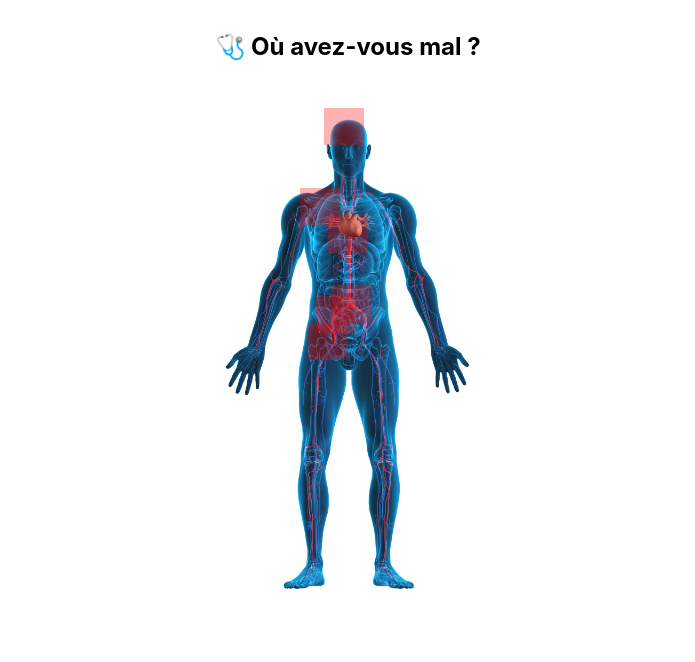
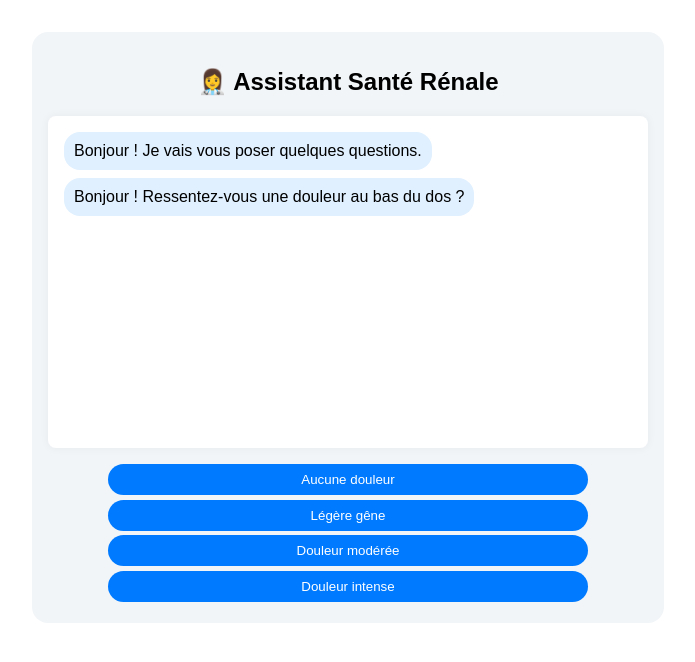
Before and after one commit to zinebu/nephro_platform, a React (Create React App) app in the folder frontend/: page / in a window 1280 px wide. Both pictures are taken after a click on the button "Commencer". Shown: the top 662 px of the page, without its empty margins (292-987 px from the left). Built offline with nearby package versions, Linux system fonts and the light colour scheme.

Commit message:
3eme commit

```diff
--- a/frontend/src/components/BodySelector.js
+++ b/frontend/src/components/BodySelector.js
@@ -1,96 +1,127 @@
-import React, { useState } from "react";
-import bodyImage from "../assets/corps.jpeg"; // remplace avec ton image
+import React, { useState, useEffect } from "react";
 
-export default function BodySelector({ onZoneClick }) {
-  const [selectedZone, setSelectedZone] = useState(null);
+const questions = [
+  { id: 1, text: "Bonjour ! Ressentez-vous une douleur au bas du dos ?", options: ["Aucune douleur", "Légère gêne", "Douleur modérée", "Douleur intense"] },
+  { id: 2, text: "Avez-vous remarqué un gonflement des chevilles ou des jambes ?", options: ["Non", "Parfois en fin de journée", "Souvent le matin", "Toujours gonflées"] },
+  { id: 3, text: "Votre urine a-t-elle changé de couleur ou d’odeur ?", options: ["Pas du tout", "Légère différence", "Changement notable", "Urine foncée ou malodorante"] },
+  { id: 4, text: "Ressentez-vous une fatigue excessive ces derniers temps ?", options: ["Non, je suis en forme", "Fatigue légère", "Fatigue fréquente", "Fatigue constante"] },
+  { id: 5, text: "Souffrez-vous de nausées ou de perte d’appétit ?", options: ["Non", "Nausées occasionnelles", "Perte d’appétit régulière", "Nausées fréquentes et perte d’appétit"] }
+];
 
-  const analysesParZone = {
-    coeur: ["ECG", "Troponine", "Pression artérielle"],
-    reins: ["Créatinine", "Urée", "Analyse d'urine"],
-    foie: ["ALAT", "ASAT", "Bilirubine"],
-    poumons: ["Gaz du sang", "Radio thoracique"],
-    cerveau: ["IRM", "Électroencéphalogramme"],
-    estomac: ["Fibroscopie", "pH-métrie"]
-  };
+const analysesSuggerees = [
+  "Créatinine",
+  "Urée",
+  "Analyse d'urine complète",
+  "Débit de filtration glomérulaire (DFG)",
+  "Protéinurie"
+];
 
-  const descriptions = {
-    coeur: "Le cœur pompe le sang et peut être douloureux en cas de problème cardiaque.",
-    reins: "Les reins filtrent le sang. Des douleurs lombaires peuvent indiquer une atteinte.",
-    foie: "Le foie aide à métaboliser et éliminer les toxines. Douleurs sous les côtes ?",
-    poumons: "Les poumons permettent la respiration. Difficulté à respirer ou douleur thoracique ?",
-    cerveau: "Le cerveau contrôle tout le corps. Céphalées ? Perte de mémoire ?",
-    estomac: "L’estomac digère les aliments. Douleurs abdominales ? Reflux ?"
-  };
+export default function RenalSymptomChat({ onContinue }) {
+  const [step, setStep] = useState(-1);
+  const [chat, setChat] = useState([]);
+  const [writing, setWriting] = useState(false);
+  const [responses, setResponses] = useState({});
+  const [showResults, setShowResults] = useState(false);
 
-  const handleClick = (zone) => {
-    setSelectedZone(zone);
+  useEffect(() => {
+    if (step === -1) {
+      setWriting(true);
+      setTimeout(() => {
+        setChat([{ type: "bot", text: "Bonjour ! Je vais vous poser quelques questions." }]);
+        setWriting(false);
+        setTimeout(() => setStep(0), 500);
+      }, 800);
+    } else if (step < questions.length && !writing) {
+      setWriting(true);
+      setTimeout(() => {
+        setChat(prev => [...prev, { type: "bot", text: questions[step].text }]);
+        setWriting(false);
+      }, 600);
+    }
+  }, [step]);
+
+  const handleUserResponse = (answer) => {
+    const currentQuestion = questions[step];
+    setResponses(prev => ({ ...prev, [currentQuestion.id]: answer }));
+    setChat(prev => [...prev, { type: "user", text: answer }]);
+    if (step + 1 < questions.length) {
+      setStep(step + 1);
+    } else {
+      setShowResults(true);
+    }
   };
 
   return (
-    <div style={{ textAlign: "center", marginTop: "2rem" }}>
-      <h2>🩺 Où avez-vous mal ?</h2>
+    <div style={{ maxWidth: "600px", margin: "2rem auto", padding: "1rem", backgroundColor: "#f2f5f8", borderRadius: "1rem", fontFamily: "Arial" }}>
+      <h2 style={{ textAlign: "center" }}>👩‍⚕️ Assistant Santé Rénale</h2>
 
-      <div style={{ position: "relative", width: "400px", margin: "1rem auto" }}>
-        <img src={bodyImage} alt="Corps humain" style={{ width: "100%" }} />
-
-        {/* Boutons zones */}
-        <ZoneButton top="25%" left="45%" title="Cœur" onClick={() => handleClick("coeur")} />
-        <ZoneButton top="45%" left="40%" title="Reins" onClick={() => handleClick("reins")} />
-        <ZoneButton top="40%" left="42%" title="Foie" onClick={() => handleClick("foie")} />
-        <ZoneButton top="20%" left="38%" title="Poumons" onClick={() => handleClick("poumons")} />
-        <ZoneButton top="5%" left="44%" title="Cerveau" onClick={() => handleClick("cerveau")} />
-        <ZoneButton top="38%" left="46%" title="Estomac" onClick={() => handleClick("estomac")} />
+      <div style={{ backgroundColor: "white", borderRadius: "0.5rem", padding: "1rem", minHeight: "300px", marginBottom: "1rem", boxShadow: "0 0 10px rgba(0,0,0,0.05)" }}>
+        {chat.map((msg, idx) => (
+          <div key={idx} style={{ textAlign: msg.type === "bot" ? "left" : "right", marginBottom: "0.5rem" }}>
+            <div style={{
+              display: "inline-block",
+              padding: "10px",
+              borderRadius: "1rem",
+              backgroundColor: msg.type === "bot" ? "#e0f0ff" : "#c7ffc7",
+              maxWidth: "75%"
+            }}>
+              {msg.text}
+            </div>
+          </div>
+        ))}
+        {writing && <p>Assistant est en train d’écrire...</p>}
       </div>
 
-      {/* Affichage dynamique */}
-      {selectedZone && (
-        <div style={{ marginTop: "2rem", animation: "fadeIn 0.5s ease-in-out" }}>
-          <h3>🧠 Vous avez cliqué sur : <strong>{selectedZone.toUpperCase()}</strong></h3>
-          <p>{descriptions[selectedZone]}</p>
+      {!showResults && !writing && step >= 0 && step < questions.length && (
+        <div style={{ textAlign: "center" }}>
+          {questions[step].options.map((label) => (
+            <button
+              key={label}
+              onClick={() => handleUserResponse(label)}
+              style={{
+                margin: "0.3rem",
+                padding: "0.5rem 1rem",
+                border: "none",
+                borderRadius: "20px",
+                backgroundColor: "#007bff",
+                color: "white",
+                cursor: "pointer",
+                display: "block",
+                width: "80%",
+                marginLeft: "auto",
+                marginRight: "auto"
+              }}
+            >
+              {label}
+            </button>
+          ))}
+        </div>
+      )}
 
-          <h4>🔍 Analyses suggérées :</h4>
+      {showResults && (
+        <div>
+          <h3>🔍 D’après vos réponses, voici les analyses recommandées :</h3>
           <ul>
-            {analysesParZone[selectedZone].map((analyse, idx) => (
-              <li key={idx}>{analyse}</li>
+            {analysesSuggerees.map((a, i) => (
+              <li key={i}>✅ {a}</li>
             ))}
           </ul>
-
           <button
+            onClick={onContinue}
             style={{
-              marginTop: "1rem",
-              padding: "10px 20px",
-              backgroundColor: "#007bff",
+              marginTop: "1.5rem",
+              padding: "12px 25px",
+              backgroundColor: "#28a745",
               color: "white",
               border: "none",
               borderRadius: "5px",
               cursor: "pointer"
             }}
-            onClick={() => onZoneClick(selectedZone)}
           >
-            ✅ Analyses déjà faites
+            J’ai fait ces analyses
           </button>
         </div>
       )}
     </div>
   );
 }
-
-// Petit composant de zone réutilisable
-function ZoneButton({ top, left, title, onClick }) {
-  return (
-    <button
-      onClick={onClick}
-      title={title}
-      style={{
-        position: "absolute",
-        top,
-        left,
-        width: "10%",
-        height: "7%",
-        background: "rgba(255, 0, 0, 0.3)",
-        border: "none",
-        cursor: "pointer"
-      }}
-    />
-  );
-}
```
Also changed, not shown: 1 other file (tests, documents, lock files or other folders).
